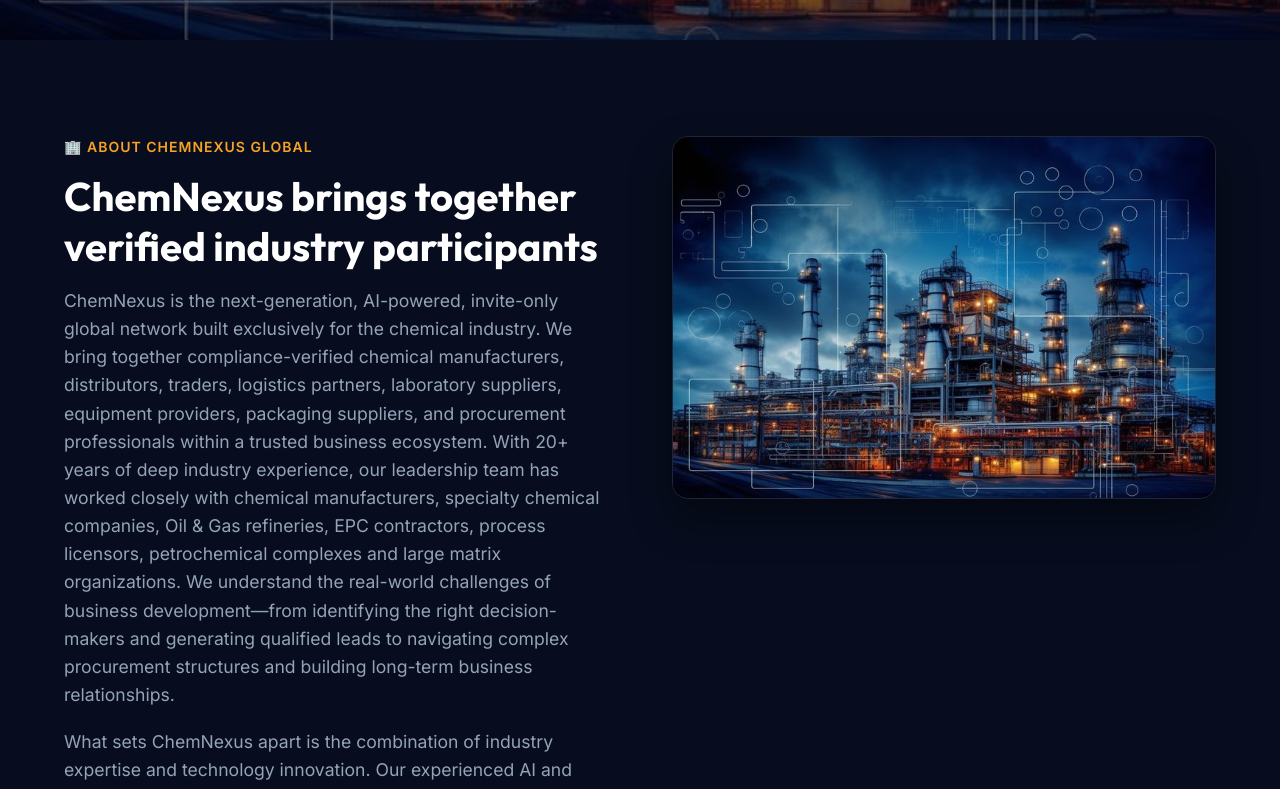
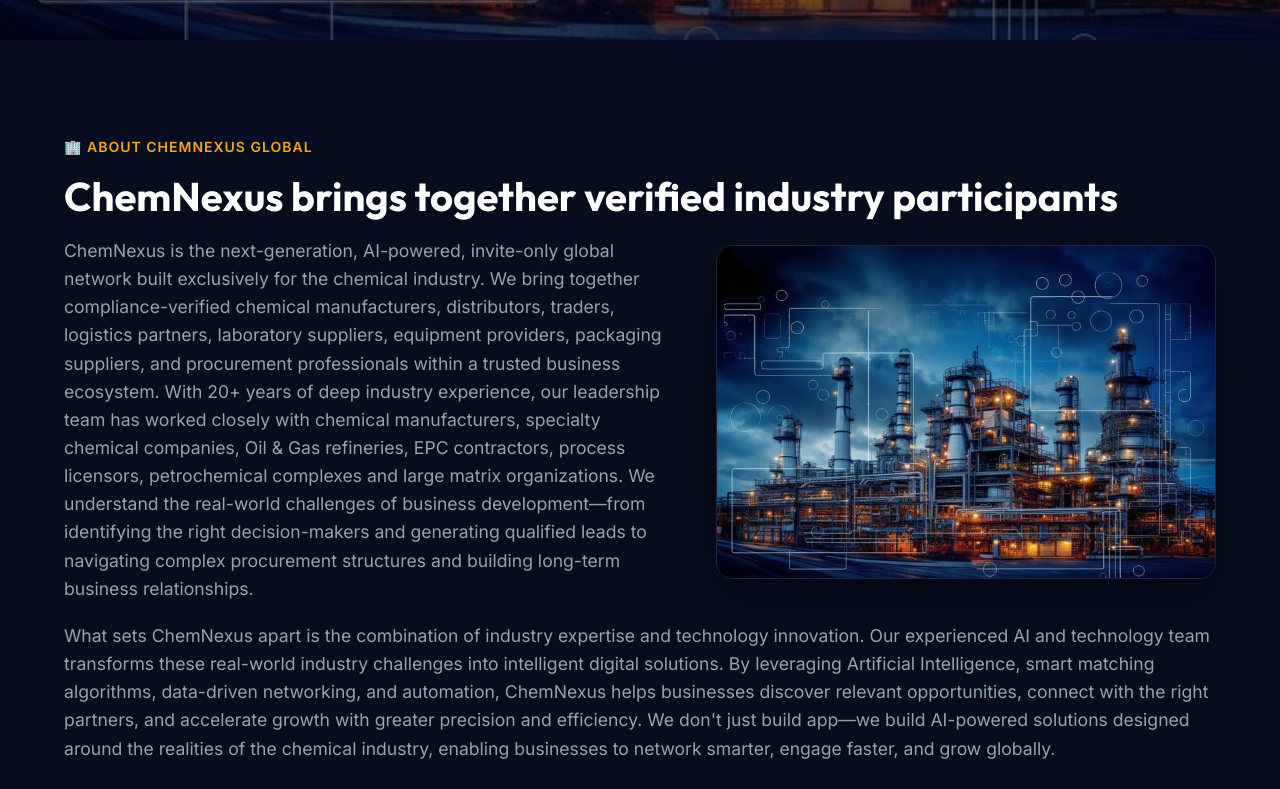
Before and after one commit to Rish1811/chemnexusadminpanel, a React (Vite) app: page /website in a window 1280 px wide. Shown: the part 760-1549 px from the top of the page. Built offline with nearby package versions, Linux system fonts and the light colour scheme.

Commit message:
Allow text to wrap around image in About section

```diff
--- a/src/pages/WebsiteLanding.css
+++ b/src/pages/WebsiteLanding.css
@@ -358,14 +358,29 @@
 }
 
 /* About Section */
-.about-text p {
+.about-content-wrapper {
+  max-width: 1200px;
+  margin: 0 auto;
+}
+
+.clearfix::after {
+  content: "";
+  display: table;
+  clear: both;
+}
+
+.about-text-content {
   margin-bottom: 1.2rem;
   font-size: 1.1rem;
 }
 
-.about-image-container img {
-  width: 100%;
-  height: auto;
+.float-image-right {
+  float: right;
+  width: 45%;
+  max-width: 500px;
+  margin-left: 3rem;
+  margin-bottom: 1.5rem;
+  margin-top: 0.5rem;
   border-radius: 16px;
   box-shadow: 0 20px 40px rgba(0,0,0,0.4);
   border: 1px solid rgba(255, 255, 255, 0.1);
@@ -559,6 +574,14 @@
   .hero-subtitle {
     font-size: 1.1rem;
   }
+  .float-image-right {
+    float: none;
+    width: 100%;
+    max-width: 100%;
+    margin-left: 0;
+    margin-bottom: 2rem;
+    margin-top: 1rem;
+  }
 }
 
 /* Invite Form */
--- a/src/pages/WebsiteLanding.jsx
+++ b/src/pages/WebsiteLanding.jsx
@@ -142,20 +142,18 @@
 
       {/* About Us Section */}
       <section id="about" className="landing-section dark-section">
-        <div className="split-section">
-          <div className="about-text">
-            <span className="section-tag">🏢 ABOUT CHEMNEXUS GLOBAL </span>
-            <h2 className="section-title">ChemNexus brings together verified industry participants</h2>
-            <p>
+        <div className="about-content-wrapper">
+          <span className="section-tag">🏢 ABOUT CHEMNEXUS GLOBAL </span>
+          <h2 className="section-title">ChemNexus brings together verified industry participants</h2>
+          <div className="clearfix">
+            <img src={slider2} alt="Lab and About Section" className="rounded-image float-image-right" />
+            <p className="about-text-content">
               ChemNexus is the next-generation, AI-powered, invite-only global network built exclusively for the chemical industry.
                We bring together compliance-verified chemical manufacturers, distributors, traders, logistics partners, laboratory suppliers, equipment providers, packaging suppliers, and procurement professionals within a trusted business ecosystem.
                       With 20+ years of deep industry experience, our leadership team has worked closely with chemical manufacturers, specialty chemical companies, Oil & Gas refineries, EPC contractors, process licensors, petrochemical complexes and large matrix organizations. We understand the real-world challenges of business development—from identifying the right decision-makers and generating qualified leads to navigating complex procurement structures and building long-term business relationships.  </p>
-            <p>
+            <p className="about-text-content">
        What sets ChemNexus apart is the combination of industry expertise and technology innovation. Our experienced AI and technology team transforms these real-world industry challenges into intelligent digital solutions. By leveraging Artificial Intelligence, smart matching algorithms, data-driven networking, and automation, ChemNexus helps businesses discover relevant opportunities, connect with the right partners, and accelerate growth with greater precision and efficiency.
 We don't just build app—we build AI-powered solutions designed around the realities of the chemical industry, enabling businesses to network smarter, engage faster, and grow globally.   </p>
-          </div>
-          <div className="about-image-container">
-            <img src={slider2} alt="Lab and About Section" className="rounded-image" />
           </div>
         </div>
       </section>
```
